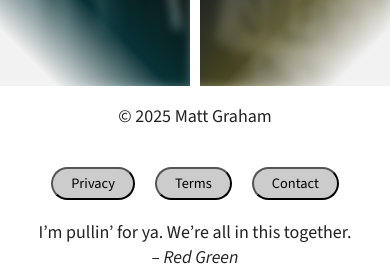
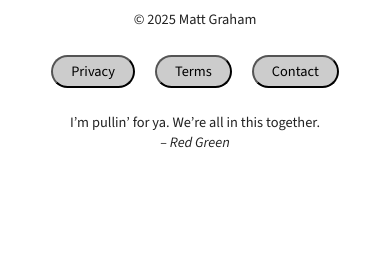
Before and after one commit to themattyg/themattyg.github.io, a website built with webpack: page index.html in a window 390 px wide. Shown: the part 678-949 px from the top of the page. After the commit the page ends 844 px from the top, so only its background shows below. Built offline with nearby package versions, Linux system fonts and the light colour scheme.

Commit message:
Some optimizations for mobile footer

```diff
--- a/css/style.css
+++ b/css/style.css
@@ -67,6 +67,10 @@ button {
 main {
   position: relative;
   height: calc(100vh - 80px);
+
+  @media (max-width: 768px) {
+    height: 80vh;
+  }
 }
 
 .home-title {
@@ -184,12 +188,16 @@ footer {
 
   @media (max-width: 768px) {
     grid-template-columns: 1fr;
-    gap: 20px;
+    gap: 0;
     padding: 0 12px;
     width: calc( 100% - 24px );
+    height: 20vh;
 
     p, blockquote {
       text-align: center !important;
+      margin: 0;
+      font-size: 0.8rem;
+
 
       cite {
         display: block;
```
